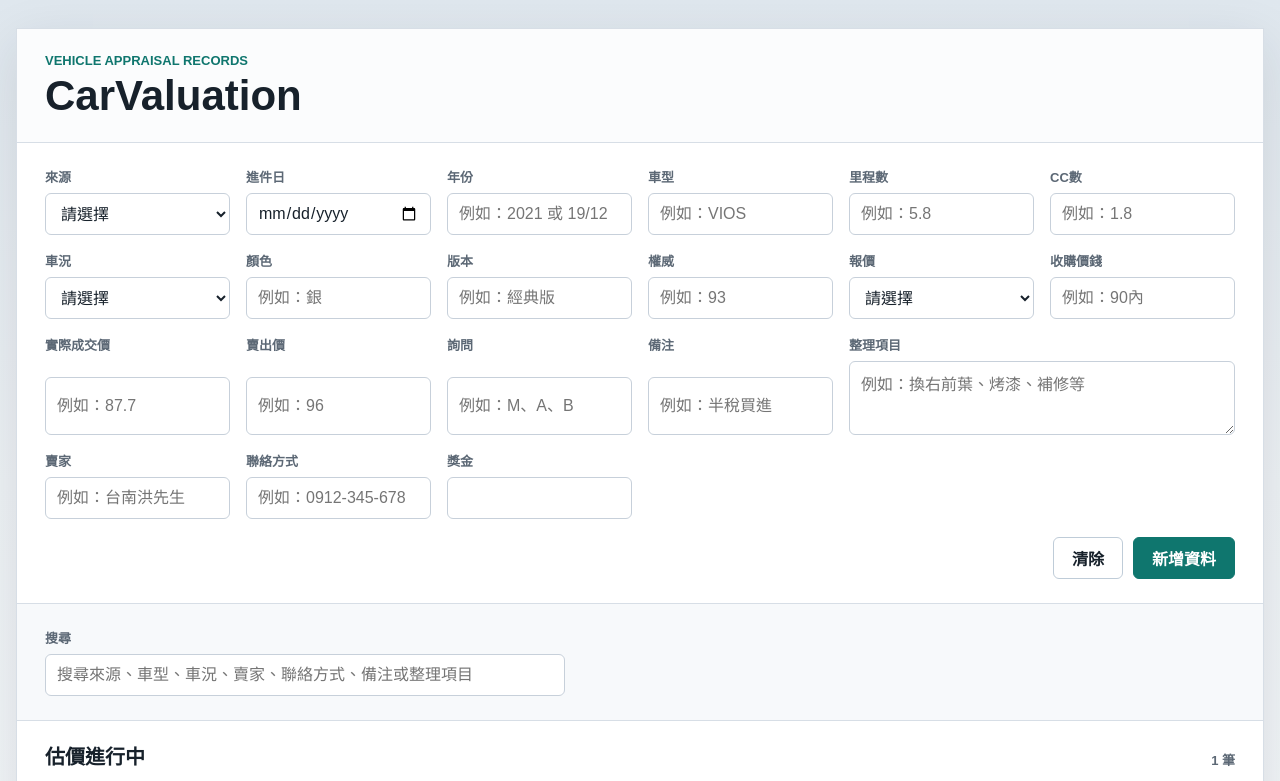
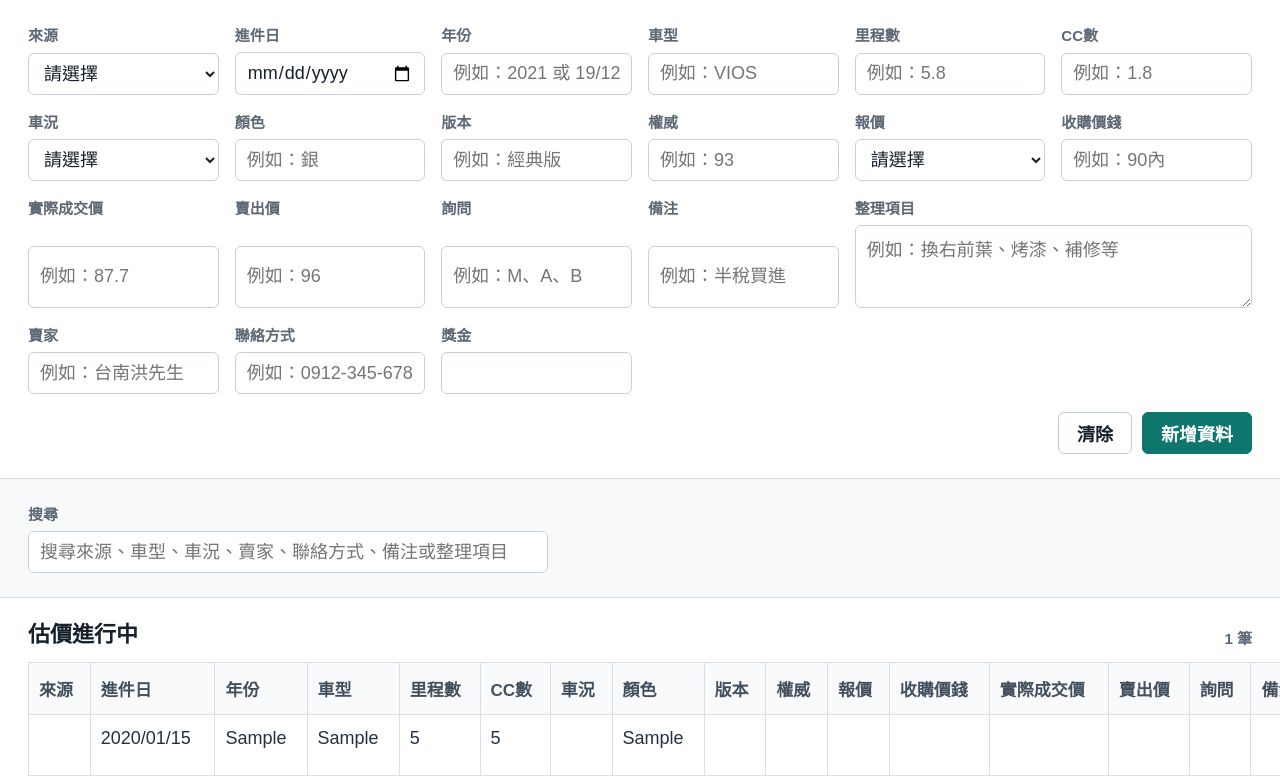
Before and after one commit to den3315x-tai/CarValuation, a plain HTML site: page index.html in a window 1280 px wide. Both pictures are taken after typing "2020-01-15", "Sample", "Sample", "5", "5", "Sample" into the empty fields and a click on the button "新增資料". Shown: the top 781 px of the page. Drawn offline with Linux system fonts and the light colour scheme; no server answers.

Commit message:
Add files via upload

```diff
--- a/app.js
+++ b/app.js
@@ -179,6 +179,14 @@
   const isoDate = text.match(/^(\d{4})-(\d{2})-(\d{2})/);
   if (!isoDate) return text;
   return `${Number(isoDate[2])}/${Number(isoDate[3])}`;
+}
+
+function formatFullDateForDisplay(value) {
+  if (!value) return "";
+  const text = String(value).trim();
+  const isoDate = text.match(/^(\d{4})-(\d{2})-(\d{2})/);
+  if (!isoDate) return text;
+  return `${isoDate[1]}/${isoDate[2]}/${isoDate[3]}`;
 }
 
 function dateValueToNumber(value) {
@@ -393,7 +401,7 @@
   const row = document.createElement("tr");
   row.className = record.isPurchased ? "is-purchased" : "";
   row.append(createCell(getSourceLabel(record)));
-  row.append(createCell(formatDateForDisplay(record.receivedDate)));
+  row.append(createCell(formatFullDateForDisplay(record.receivedDate)));
 
   if (record.isPurchased) {
     row.append(createCell(formatDateForDisplay(record.boughtDate)));
--- a/index.html
+++ b/index.html
@@ -8,13 +8,7 @@
   </head>
   <body>
     <main class="app-shell">
-      <section class="workspace" aria-labelledby="app-title">
-        <header class="topbar">
-          <div>
-            <p class="eyebrow">Vehicle appraisal records</p>
-            <h1 id="app-title">CarValuation</h1>
-          </div>
-        </header>
+      <section class="workspace">
 
         <section class="entry-panel" aria-label="車輛估價表單">
           <form id="valuationForm" autocomplete="off">
--- a/styles.css
+++ b/styles.css
@@ -20,6 +20,7 @@
 body {
   margin: 0;
   min-height: 100vh;
+  font-size: 18px;
   font-family: "Microsoft JhengHei", "PingFang TC", "Noto Sans TC", Arial, sans-serif;
   color: var(--ink);
   background: linear-gradient(180deg, #dfe7ee 0, var(--bg) 38%, #f8fafc 100%);
@@ -33,42 +34,14 @@
 }
 
 .app-shell {
-  width: min(1480px, calc(100% - 32px));
-  margin: 0 auto;
-  padding: 28px 0;
+  width: 100%;
+  margin: 0;
+  padding: 0;
 }
 
 .workspace {
   background: var(--surface);
-  border: 1px solid var(--line);
-  box-shadow: var(--shadow);
-  min-height: calc(100vh - 56px);
-}
-
-.topbar {
-  display: flex;
-  align-items: center;
-  justify-content: flex-start;
-  gap: 20px;
-  padding: 24px 28px;
-  border-bottom: 1px solid var(--line);
-  background: #fbfcfd;
-}
-
-.eyebrow {
-  margin: 0 0 6px;
-  color: var(--accent);
-  font-size: 13px;
-  font-weight: 700;
-  letter-spacing: 0;
-  text-transform: uppercase;
-}
-
-h1 {
-  margin: 0;
-  font-size: clamp(28px, 4vw, 42px);
-  line-height: 1.05;
-  letter-spacing: 0;
+  min-height: 100vh;
 }
 
 .entry-panel,
@@ -91,7 +64,7 @@
 
 label span {
   color: var(--muted);
-  font-size: 13px;
+  font-size: 15px;
   font-weight: 700;
 }
 
@@ -202,7 +175,7 @@
 
 .section-title h2 {
   margin: 0;
-  font-size: 20px;
+  font-size: 22px;
   line-height: 1.2;
 }
 
@@ -210,7 +183,7 @@
   display: inline-block;
   margin-top: 4px;
   color: var(--muted);
-  font-size: 13px;
+  font-size: 15px;
   font-weight: 700;
 }
 
@@ -224,10 +197,12 @@
 
 .date-filter label {
   width: 150px;
+  flex: 0 0 150px;
 }
 
 .date-filter button {
   min-height: 42px;
+  flex: 0 0 auto;
 }
 
 .table-wrap {
@@ -249,7 +224,7 @@
   padding: 13px 10px;
   text-align: left;
   vertical-align: top;
-  font-size: 14px;
+  font-size: 18px;
 }
 
 th {
@@ -258,7 +233,7 @@
   z-index: 1;
   background: #f8fafc;
   color: #42505d;
-  font-size: 13px;
+  font-size: 17px;
 }
 
 td {
@@ -306,7 +281,7 @@
 .row-actions button {
   min-height: 34px;
   padding: 0 10px;
-  font-size: 13px;
+  font-size: 17px;
 }
 
 .empty-state {
@@ -320,7 +295,7 @@
 
 .empty-state strong {
   color: var(--ink);
-  font-size: 18px;
+  font-size: 22px;
 }
 
 .empty-state.is-visible {
@@ -351,7 +326,7 @@
 
 .buy-dialog h2 {
   margin: 0;
-  font-size: 22px;
+  font-size: 24px;
 }
 
 .dialog-actions {
@@ -361,11 +336,6 @@
 }
 
 @media (max-width: 980px) {
-  .topbar {
-    align-items: stretch;
-    flex-direction: column;
-  }
-
   .section-title {
     align-items: stretch;
     flex-direction: column;
@@ -384,6 +354,25 @@
   }
 }
 
+@media (max-width: 1200px) {
+  .purchased-section .section-title {
+    align-items: stretch;
+    flex-direction: column;
+  }
+
+  .purchased-section .date-filter {
+    display: grid;
+    grid-template-columns: minmax(180px, 220px) minmax(180px, 220px) auto auto;
+    justify-content: start;
+    align-items: end;
+  }
+
+  .purchased-section .date-filter label {
+    width: auto;
+    flex: auto;
+  }
+}
+
 @media (max-width: 620px) {
   .app-shell {
     width: 100%;
@@ -395,7 +384,6 @@
     border: 0;
   }
 
-  .topbar,
   .entry-panel,
   .list-tools,
   .section-title,
@@ -424,6 +412,7 @@
 
   .date-filter label {
     width: auto;
+    flex: auto;
   }
 }
 
@@ -443,7 +432,6 @@
     min-height: auto;
   }
 
-  .topbar,
   .entry-panel,
   .list-tools,
   .records-section:not(.purchased-section),
```
